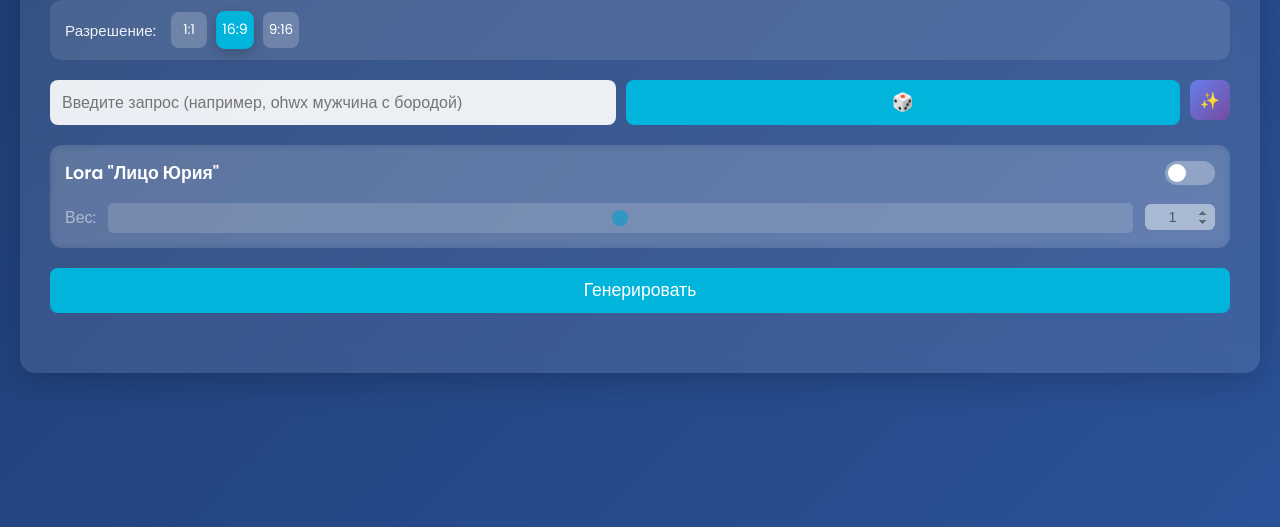
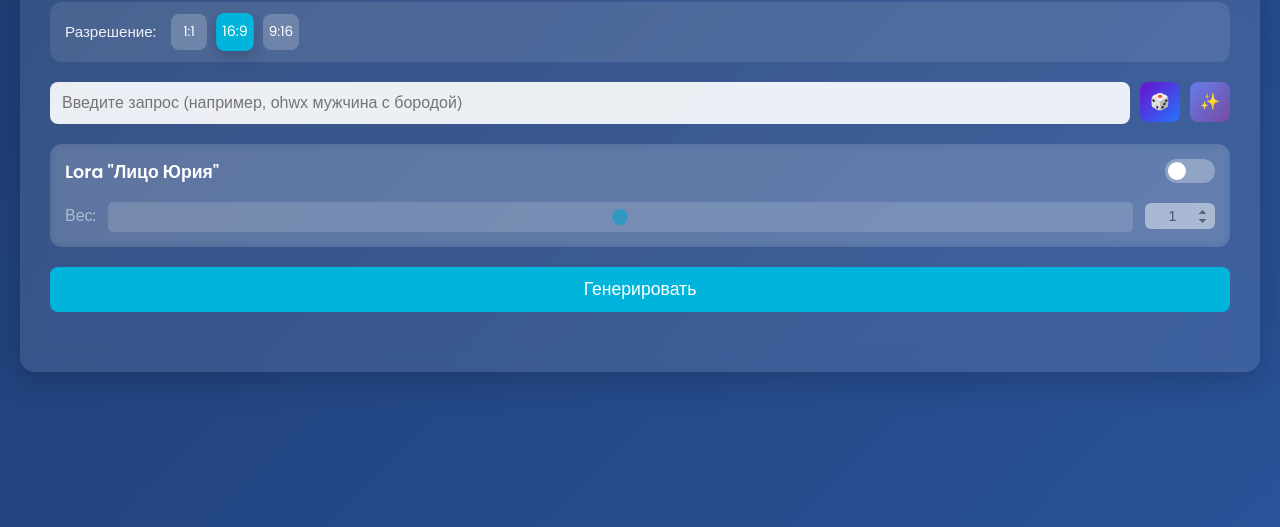
Before and after one commit to ykurilov/ImageGenerator, a website: page index.html in a window 1280 px wide. Shown: the part 273-800 px from the top of the page. Drawn offline with Linux system fonts and the light colour scheme.

Commit message:
Обновление версий файлов для сброса кэша браузера

```diff
--- a/index.html
+++ b/index.html
@@ -6,7 +6,7 @@
     <meta name="description" content="Генератор изображений на основе текстовых запросов">
     <meta name="theme-color" content="#1e3c72">
     <title>Генератор Изображений</title>
-    <link rel="stylesheet" href="./styles.css?v=202503140219">
+    <link rel="stylesheet" href="./styles.css?v=202503140224">
     <link href="https://fonts.googleapis.com/css2?family=Poppins:wght@400;600&display=swap" rel="stylesheet">
     <style>
         /* Базовые стили для лоадера на случай, если внешний CSS не сработает */
@@ -106,6 +106,6 @@
         </div>
     </div>
 
-    <script src="./script.js?v=202503140219"></script>
+    <script src="./script.js?v=202503140224"></script>
 </body>
 </html>
--- a/styles.css
+++ b/styles.css
@@ -78,6 +78,35 @@ input:focus {
 }
 
 #enhance-prompt:active {
+    transform: translateY(1px);
+}
+
+/* Стили для кнопки "Случайная идея" */
+#random-prompt {
+    background: linear-gradient(135deg, #6a11cb, #2575fc);
+    color: white;
+    border: none;
+    border-radius: 8px;
+    font-size: 1rem;
+    padding: 0;
+    cursor: pointer;
+    transition: all 0.3s ease;
+    width: 40px;
+    height: 40px;
+    display: flex;
+    align-items: center;
+    justify-content: center;
+    aspect-ratio: 1/1;
+    flex-shrink: 0;
+}
+
+#random-prompt:hover {
+    background: linear-gradient(135deg, #2575fc, #6a11cb);
+    box-shadow: 0 0 15px rgba(106, 17, 203, 0.6);
+    transform: translateY(-2px);
+}
+
+#random-prompt:active {
     transform: translateY(1px);
 }
 
```
